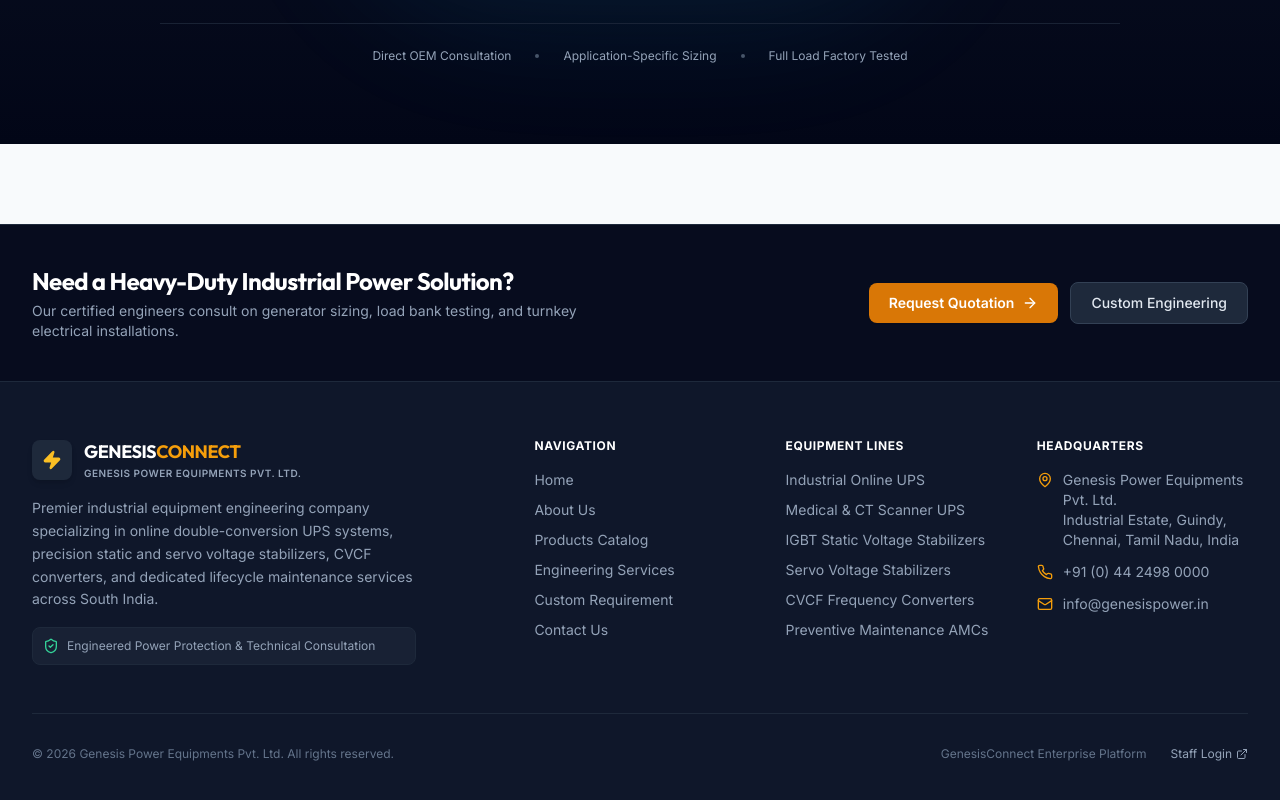
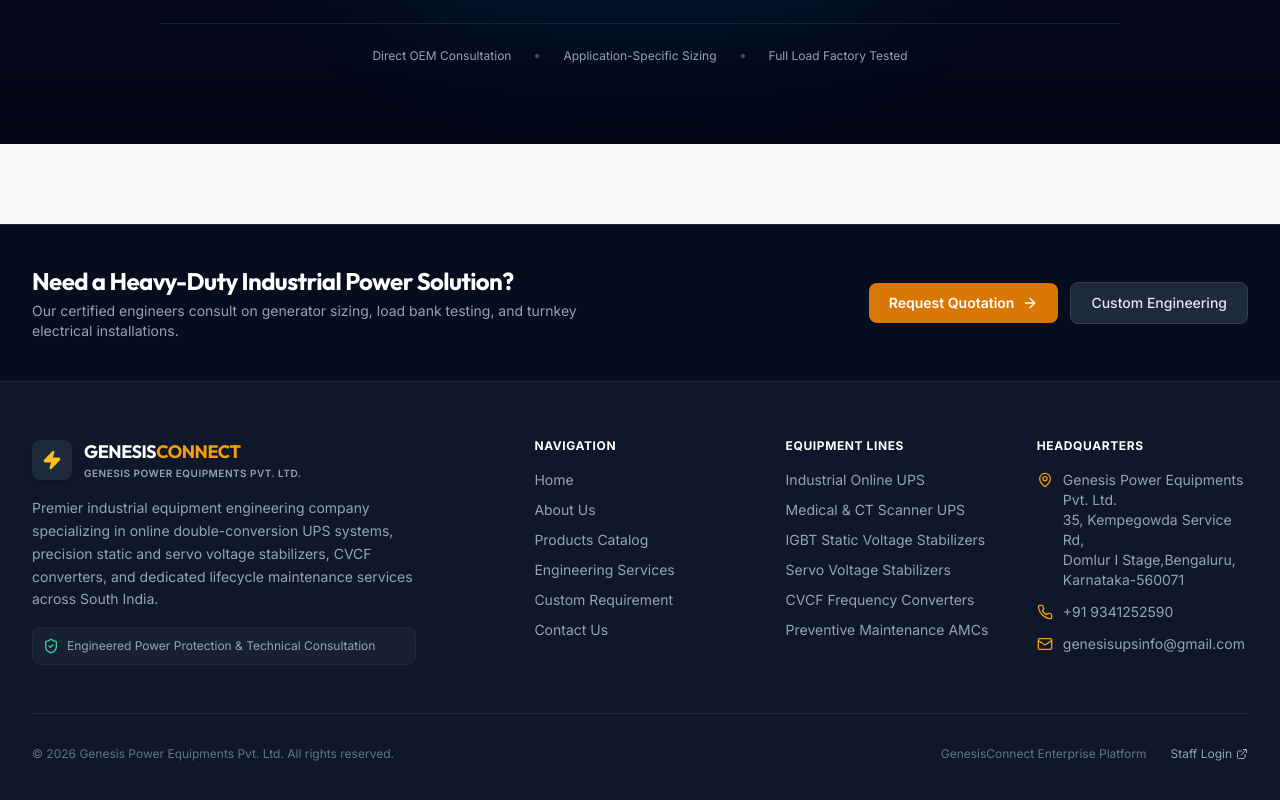
Before and after one commit to PraveenaMurugesan-tech/GenesisConnect, a React (Vite) app in the folder frontend/: page / in a window 1280 px wide. Shown: the part 5012-5812 px from the top of the page. Built offline with nearby package versions, Linux system fonts and the light colour scheme; no server answers; the HTML template or start-up script is replaced by a standard one.

Commit message:
content: update footer contact information

```diff
--- a/frontend/src/components/layout/Footer.tsx
+++ b/frontend/src/components/layout/Footer.tsx
@@ -129,20 +129,20 @@
                 <MapPin className="w-4 h-4 text-amber-500 flex-shrink-0 mt-0.5" aria-hidden="true" />
                 <span>
                   Genesis Power Equipments Pvt. Ltd.<br />
-                  Industrial Estate, Guindy,<br />
-                  Chennai, Tamil Nadu, India
+                  35, Kempegowda Service Rd,<br />
+                  Domlur I Stage,Bengaluru, Karnataka-560071
                 </span>
               </div>
               <div className="flex items-center gap-2.5">
                 <Phone className="w-4 h-4 text-amber-500 flex-shrink-0" aria-hidden="true" />
-                <a href="tel:+914424980000" className="hover:text-white transition-colors">
-                  +91 (0) 44 2498 0000
+                <a href="tel:+919341252590" className="hover:text-white transition-colors">
+                  +91 9341252590
                 </a>
               </div>
               <div className="flex items-center gap-2.5">
                 <Mail className="w-4 h-4 text-amber-500 flex-shrink-0" aria-hidden="true" />
-                <a href="mailto:info@genesispower.in" className="hover:text-white transition-colors">
-                  info@genesispower.in
+                <a href="mailto:genesisupsinfo@gmail.com" className="hover:text-white transition-colors">
+                  genesisupsinfo@gmail.com
                 </a>
               </div>
             </address>
```
